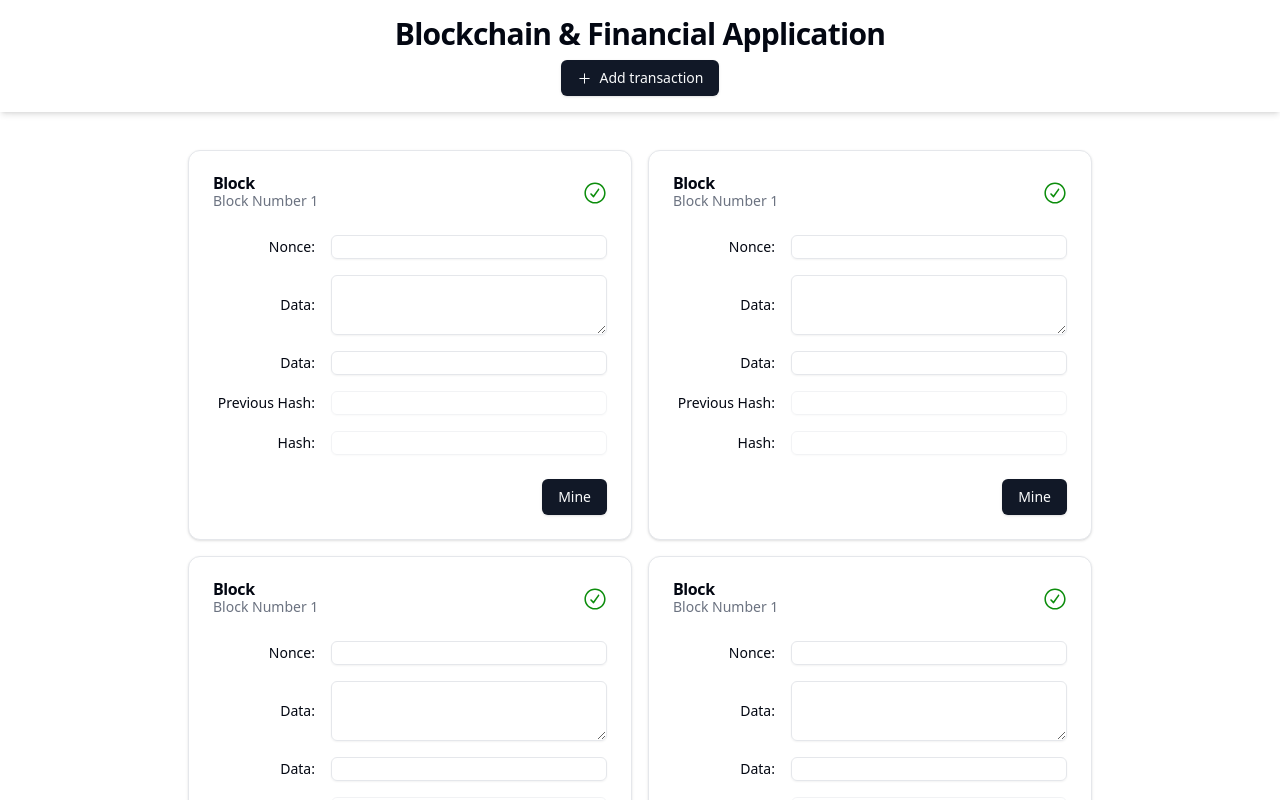
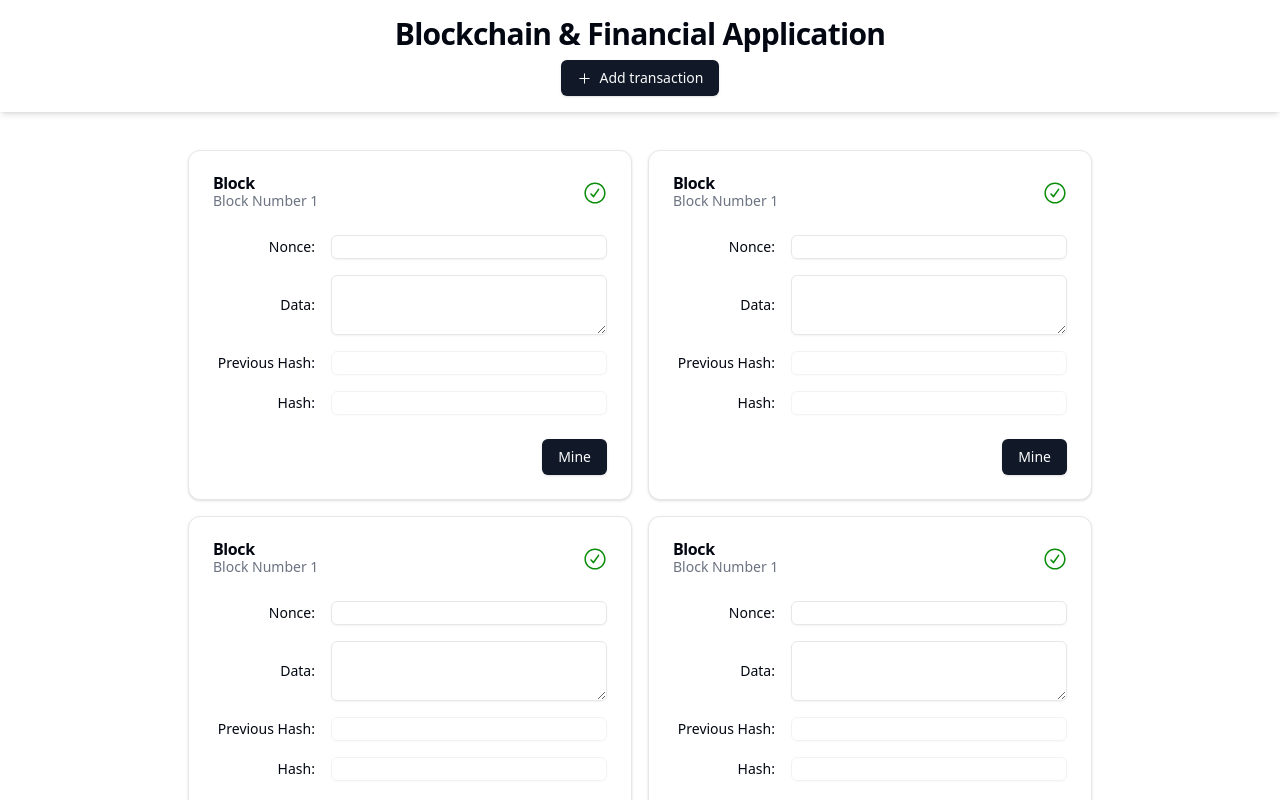
Before and after one commit to diegocastelo/api-finance-frontend, a React (Vite) app: page / in a window 1280 px wide. Shown: the top 800 px of the page. Built offline with nearby package versions, Linux system fonts and the light colour scheme.

Commit message:
:art: remove duplicate data field

```diff
--- a/src/components/Block.jsx
+++ b/src/components/Block.jsx
@@ -31,7 +31,6 @@ const Block = () => {
                     <Label htmlFor='data' className='w-[150px]'>Data:</Label>
                     <Textarea id='data' name='data' className='h-6' />
                 </div>
-                <InputGroup label='Data:' id='data' type='text' />
                 <InputGroup label='Previous Hash:' id='previous-hash' type='text' disabled />
                 <InputGroup label='Hash:' id='hash' type='text' disabled />
             </CardContent>
```
